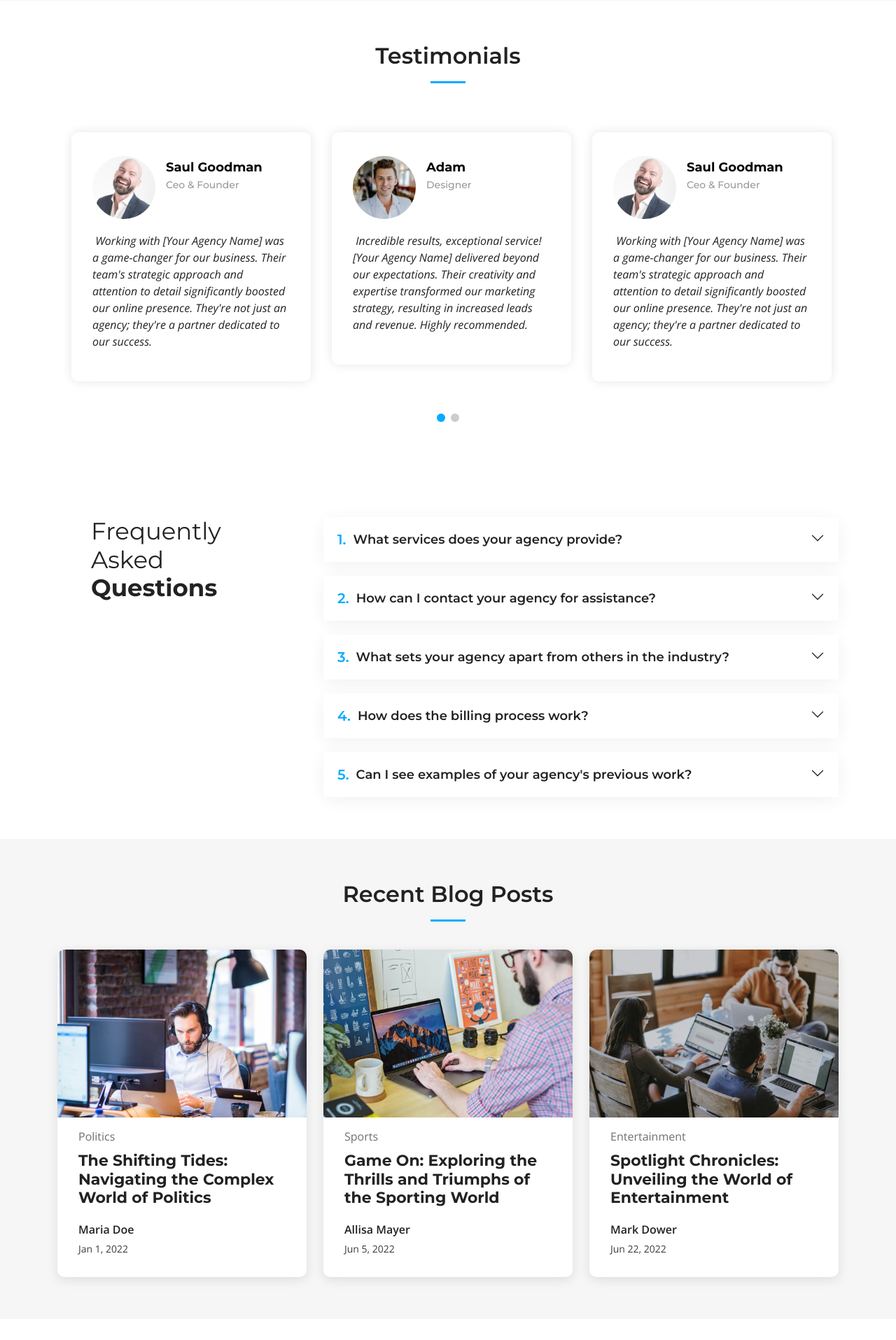
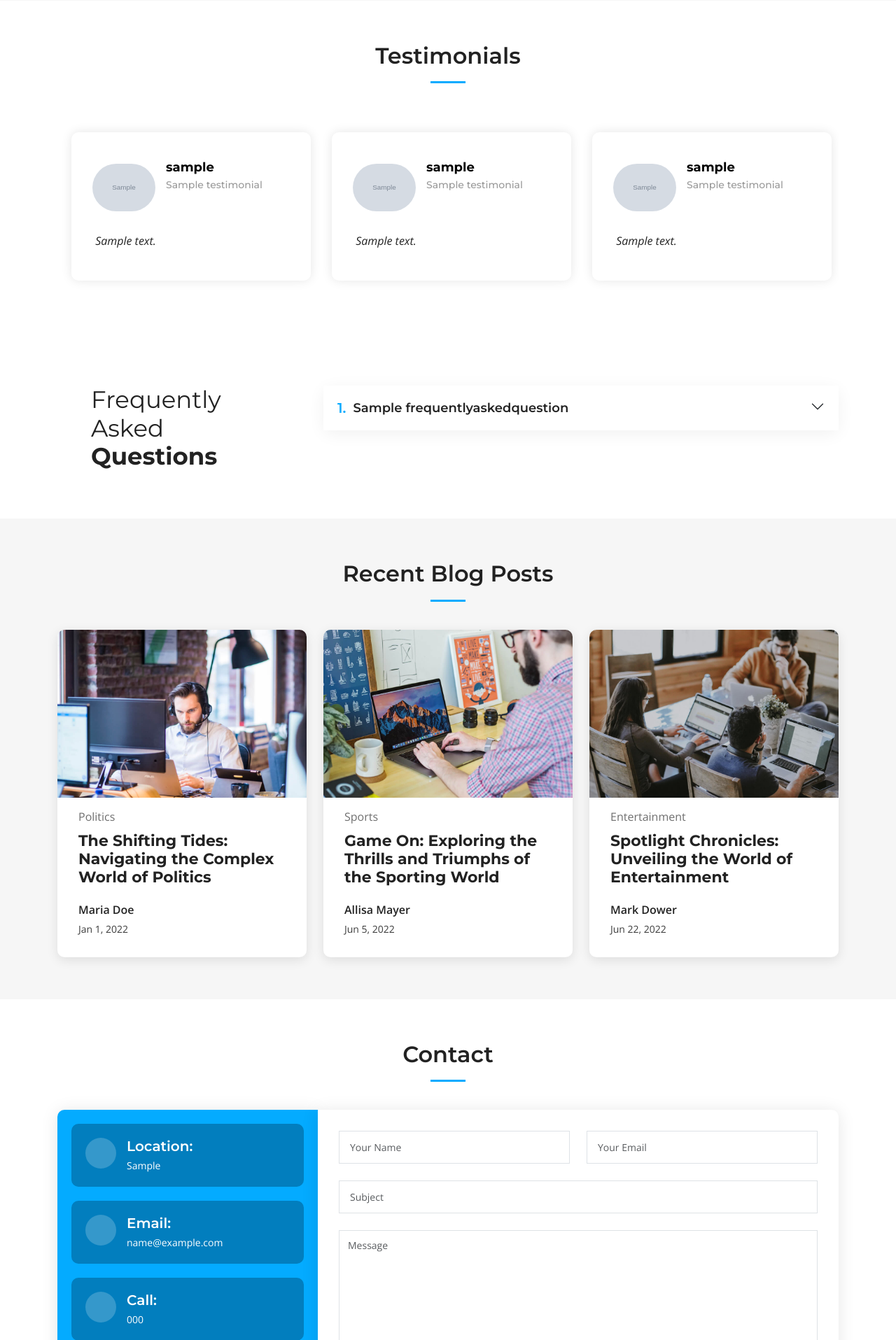
Before and after one commit to sumdha17/udemy_project, a Django app: page /index in a window 1280 px wide. Shown: the part 1031-2946 px from the top of the page at 70% size. Run offline with Django 5.2, Linux system fonts and the light colour scheme; tables that the repository leaves empty hold one stand-in row (values such as "Sample post"); grey boxes marked "Sample" are stand-in pictures; some libraries are stand-ins or nearby versions.

Commit message:
add testimonial, frequently asked question models and make changes in templates create views regarding that models and add send_mail functionality

```diff
--- a/app/models.py
+++ b/app/models.py
@@ -24,3 +24,31 @@ class Service(models.Model):
 
     def __str__(self):
         return self.title
+
+
+
+class Testimonial(models.Model):
+    stars_count = [
+        (1, 'One'),
+        (2, 'Two'),
+        (3, 'Three'),
+        (4, 'Four'),
+        (5, 'Five'),
+
+    ]
+    user_image = models.CharField(max_length=255, blank=True, null=True)
+    rating_count = models.IntegerField(choices=stars_count)
+    username = models.CharField(max_length=100)
+    user_job_title = models.CharField(max_length=100)
+    review = models.TextField()
+
+    def __str__(self):
+        return self.user_job_title
+
+
+class FrequentlyAskedQuestion(models.Model):
+    question = models.CharField(max_length=255)
+    answer = models.TextField()
+
+    def __str__(self):
+        return self.question
--- a/app/views.py
+++ b/app/views.py
@@ -1,7 +1,9 @@
-from django.shortcuts import render
-from .models import GeneralInfo, Service
+from django.shortcuts import render, redirect
+from .models import GeneralInfo, Service, Testimonial, FrequentlyAskedQuestion
 # Create your views here.
 from django.db import connection
+from django.core.mail import send_mail
+from django.conf import settings
 
 def write_sql_que_to_file(file_path):
     with open(file_path, 'w') as file:
@@ -15,9 +17,13 @@ def index(request):
     # print(all_records)
 
     first_record= GeneralInfo.objects.filter().first()
-    print(first_record)
+    # print(first_record)
 
     services = Service.objects.all()
+
+    testimonials = Testimonial.objects.all()
+
+    ques = FrequentlyAskedQuestion.objects.all()
 
     file_path = 'sql_queries.log'
     write_sql_que_to_file(file_path)
@@ -31,5 +37,26 @@ def index(request):
         "open_hours"  :first_record.open_hours,
 
         "services" : services,
+        "testimonials" : testimonials,
+        "ques" : ques,
     }
     return render(request, "index.html", context)
+
+
+
+def contact_form(request):
+    if request.method == 'POST':
+        print("\nUser has submit a contact form\n")
+        name = request.POST.get('name')
+        email = request.POST.get('email')
+        subject = request.POST.get('subject')
+        message = request.POST.get('message')
+
+        send_mail(
+            subject=subject,
+            message=f"{name}- {message}",
+            from_email=settings.EMAIL_HOST_USER,
+            recipient_list=[settings.EMAIL_HOST_USER],
+        )
+
+    return redirect('index')
--- a/company/urls.py
+++ b/company/urls.py
@@ -21,5 +21,7 @@ from app import views
 urlpatterns = [
     path('admin/', admin.site.urls),
     path('index', views.index, name='index'),
+    path('contact', views.contact_form, name="contact_form"),
+
 
 ]
--- a/templates/index.html
+++ b/templates/index.html
@@ -36,51 +36,32 @@
 
         <div class="slides-3 swiper" data-aos="fade-up" data-aos-delay="100">
           <div class="swiper-wrapper">
+            {% for testimonial in testimonials %}
 
               <div class="swiper-slide">
                 <div class="testimonial-wrap">
                   <div class="testimonial-item">
                     <div class="d-flex align-items-center">
-                    <img src="{% static 'assets/img/testimonials/testimonials-1.jpg' %}" class="testimonial-img flex-shrink-0" alt="">
+                      <img src="{% static testimonial.user_image %}" class="testimonial-img flex-shrink-0" alt="">
                       <div>
-                      <h3>Saul Goodman</h3>
-                      <h4>Ceo &amp; Founder</h4>
+                        <h3>{{testimonial.username}}</h3>
+                        <h4>{{testimonial.user_job_title}}</h4>
                         <div class="stars">
-                        <i class="bi bi-star-fill"></i><i class="bi bi-star-fill"></i><i class="bi bi-star-fill"></i><i class="bi bi-star-fill"></i><i class="bi bi-star-fill"></i>
+                            {% for i  in 'x'|ljust:testimonial.rating_count %}
+                                <i class="bi bi-star-fill"></i>
+                            {% endfor %}
                         </div>
                       </div>
                     </div>
                     <p>
                       <i class="bi bi-quote quote-icon-left"></i>
-                    Working with [Your Agency Name] was a game-changer for our business. Their team's strategic approach and attention to detail significantly boosted our online presence. They're not just an agency; they're a partner dedicated to our success.
+                        {{testimonial.review}}
                       <i class="bi bi-quote quote-icon-right"></i>
                     </p>
                   </div>
                 </div>
               </div><!-- End testimonial item -->
-
-            <div class="swiper-slide">
-              <div class="testimonial-wrap">
-                <div class="testimonial-item">
-                  <div class="d-flex align-items-center">
-                    <img src="{% static 'assets/img/testimonials/testimonials-4.jpg' %}" class="testimonial-img flex-shrink-0" alt="">
-                    <div>
-                      <h3>Adam</h3>
-                      <h4>Designer</h4>
-                      <div class="stars">
-                        <i class="bi bi-star-fill"></i><i class="bi bi-star-fill"></i><i class="bi bi-star-fill"></i><i class="bi bi-star-fill"></i><i class="bi bi-star-fill"></i>
-                      </div>
-                    </div>
-                  </div>
-                  <p>
-                    <i class="bi bi-quote quote-icon-left"></i>
-                    Incredible results, exceptional service! [Your Agency Name] delivered beyond our expectations. Their creativity and expertise transformed our marketing strategy, resulting in increased leads and revenue. Highly recommended.
-                    <i class="bi bi-quote quote-icon-right"></i>
-                  </p>
-                </div>
-              </div>
-            </div><!-- End testimonial item -->
-
+            {% endfor %}
             </div>
             <div class="swiper-pagination"></div>
           </div>
@@ -103,76 +84,21 @@
           <div class="col-lg-8">
 
             <div class="accordion accordion-flush" id="faqlist" data-aos="fade-up" data-aos-delay="100">
-
+              {% for que in ques%}
                 <div class="accordion-item">
                   <h3 class="accordion-header">
-                  <button class="accordion-button collapsed" type="button" data-bs-toggle="collapse" data-bs-target="#faq-content-1">
-                    <span class="num">1.</span>
-                    What services does your agency provide?
+                    <button class="accordion-button collapsed" type="button" data-bs-toggle="collapse" data-bs-target="#faq-content-{{forloop.counter}}">
+                      <span class="num">{{forloop.counter}}.</span>
+                      {{que.question}}
                     </button>
                   </h3>
-                <div id="faq-content-1" class="accordion-collapse collapse" data-bs-parent="#faqlist">
+                  <div id="faq-content-{{forloop.counter}}" class="accordion-collapse collapse" data-bs-parent="#faqlist">
                     <div class="accordion-body">
-                    Our agency offers a range of services, including [brief description of services]. Whether you need [specific service] or [another service], we have the expertise to meet your needs.
+                      {{que.answer}}
                     </div>
                   </div>
                 </div><!-- # Faq item-->
-
-              <div class="accordion-item">
-                <h3 class="accordion-header">
-                  <button class="accordion-button collapsed" type="button" data-bs-toggle="collapse" data-bs-target="#faq-content-2">
-                    <span class="num">2.</span>
-                    How can I contact your agency for assistance?
-                  </button>
-                </h3>
-                <div id="faq-content-2" class="accordion-collapse collapse" data-bs-parent="#faqlist">
-                  <div class="accordion-body">
-                    You can reach us through our Contact Us page on the website, where you'll find our phone number and email address. Additionally, we welcome you to visit our office during business hours for face-to-face assistance.
-                  </div>
-                </div>
-              </div><!-- # Faq item-->
-
-              <div class="accordion-item">
-                <h3 class="accordion-header">
-                  <button class="accordion-button collapsed" type="button" data-bs-toggle="collapse" data-bs-target="#faq-content-3">
-                    <span class="num">3.</span>
-                    What sets your agency apart from others in the industry?
-                  </button>
-                </h3>
-                <div id="faq-content-3" class="accordion-collapse collapse" data-bs-parent="#faqlist">
-                  <div class="accordion-body">
-                    At [Agency Name], we pride ourselves on [highlight unique aspects such as expertise, customer service, or innovative solutions]. Our commitment to [core values] distinguishes us, ensuring that we deliver exceptional results for our clients.
-                  </div>
-                </div>
-              </div><!-- # Faq item-->
-
-              <div class="accordion-item">
-                <h3 class="accordion-header">
-                  <button class="accordion-button collapsed" type="button" data-bs-toggle="collapse" data-bs-target="#faq-content-4">
-                    <span class="num">4.</span>
-                    How does the billing process work?
-                  </button>
-                </h3>
-                <div id="faq-content-4" class="accordion-collapse collapse" data-bs-parent="#faqlist">
-                  <div class="accordion-body">
-                    Our billing process is straightforward. Once we've provided you with a detailed proposal and you've accepted it, we will send you an invoice for the agreed-upon services. Our billing terms are [mention payment terms], and we accept payments through [list payment methods].
-                  </div>
-                </div>
-              </div><!-- # Faq item-->
-
-              <div class="accordion-item">
-                <h3 class="accordion-header">
-                  <button class="accordion-button collapsed" type="button" data-bs-toggle="collapse" data-bs-target="#faq-content-5">
-                    <span class="num">5.</span>
-                    Can I see examples of your agency's previous work?
-                  </button>
-                </h3>
-                <div id="faq-content-5" class="accordion-collapse collapse" data-bs-parent="#faqlist">
-                  <div class="accordion-body">
-                    Absolutely! We showcase a portfolio of our work on our website under the "Projects" or "Portfolio" section. There, you can explore a variety of projects we've successfully completed, giving you a sense of the quality and diversity of our work.
-                  </div>
-                </div>
-              </div><!-- # Faq item-->
+              {% endfor %}
 
             </div>
 
@@ -321,7 +247,8 @@
           </div>
 
           <div class="col-lg-8">
-            <form action="" method="post" role="form" class="php-email-form">
+            <form action="{% url 'contact_form' %}" method="post" role="form" class="php-email-form">
+              {% csrf_token %}
               <div class="row">
                 <div class="col-md-6 form-group">
                   <input type="text" name="name" class="form-control" id="name" placeholder="Your Name" required>
```
Also changed, not shown: app/admin.py (+17 -1 lines), company/settings.py (+16 -4 lines), requirments.txt (added, +7 -0 lines), templates/assets/main.html (+5 -5 lines), app/migrations/0003_testimonial.py (added), app/migrations/0004_alter_testimonial_rating_count.py (added), app/migrations/0005_frequentlyaskedquestion.py (added). Lines whose indentation alone changed are shown as unchanged.
